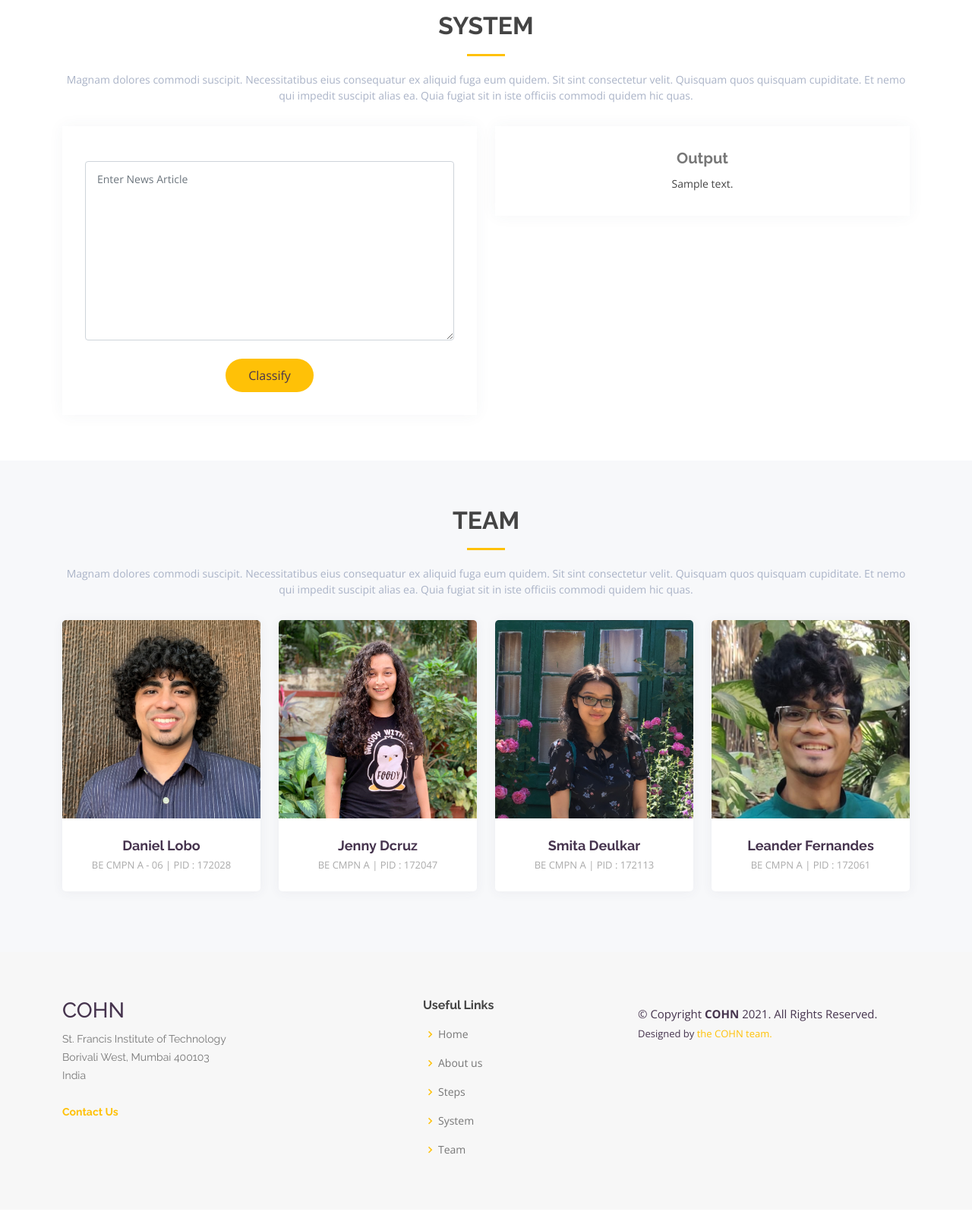
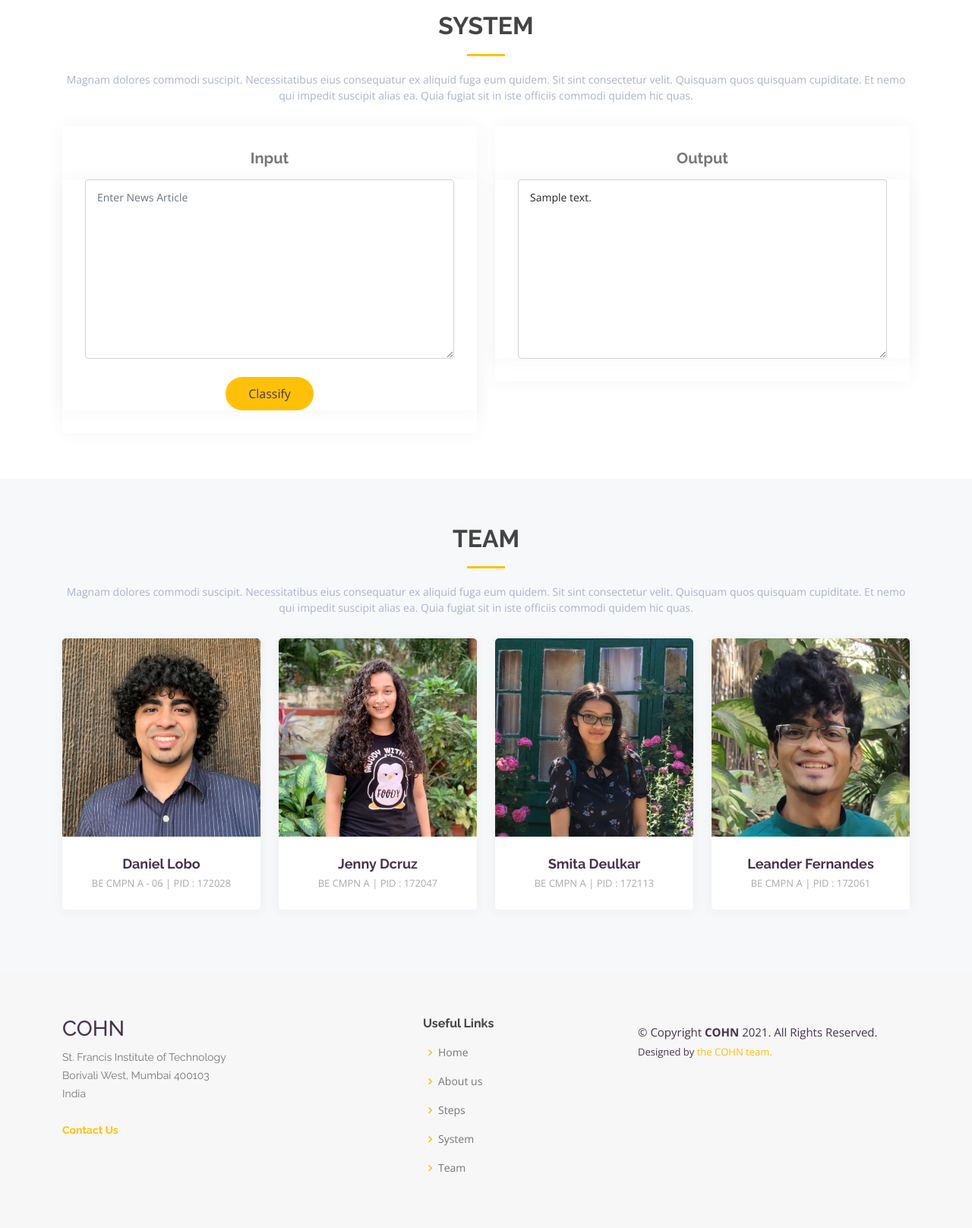
Before and after one commit to danlobo1999/classification-of-hindi-news, a Flask app: template flask-app/templates/index.html in a window 1280 px wide. Shown: the part 2432-4048 px from the top of the page at 76% size. Before the commit the page ends 3951 px from the top, so only its background shows below. Run offline with Flask 2, Linux system fonts and the light colour scheme; the template is opened without the code that fills it: most values are stand-ins (such as "Sample title", 1, 10 or a date in 2020); some libraries are stand-ins or nearby versions.

Commit message:
modified : system i/o box styling

```diff
--- a/flask-app/static/css/style.css
+++ b/flask-app/static/css/style.css
@@ -1161,7 +1161,7 @@ section {
 
 .system .php-email-form {
   box-shadow: 0 0 20px rgba(65, 76, 100, 0.05);
-  padding: 30px;
+  padding: 0px 30px 0px 30px;
 }
 
 .system .php-email-form .error-message {
--- a/flask-app/templates/index.html
+++ b/flask-app/templates/index.html
@@ -174,7 +174,12 @@
         </div>
 
         <div class="row">
+
           <div class="col-lg-6">
+            <div class="row">
+              <div class="col-md-12">
+                <div class="info-box">
+                  <h3>Input</h3>
                   <form action="" method="POST" role="form" class="php-email-form">
                     <div class="form-group mt-3">
                       <textarea class="form-control" name="text" rows="10" placeholder="Enter News Article" required></textarea>
@@ -183,15 +188,20 @@
                     <div class="text-center"><button type="submit">Classify</button></div>
                   </form>
                 </div>
+              </div>
+            </div>
+          </div>
 
           <div class="col-lg-6">
             <div class="row">
               <div class="col-md-12">
                 <div class="info-box">
-                  <!-- <i class="bx bx-map"></i> -->
                   <h3>Output</h3>
-                  <p>{{output_text}}</p>
-                  <!-- <p>A108 Adam Street, New York, NY 535022</p> -->
+                  <form action="" method="POST" role="form" class="php-email-form">
+                    <div class="form-group mt-3">
+                      <textarea class="form-control" name="text" rows="10" placeholder="News Category will appear here upon classification." required>{{output_text}}</textarea>
+                    </div>
+                  </form>
                 </div>
               </div>
             </div>
```
Lines whose indentation alone changed are shown as unchanged.
